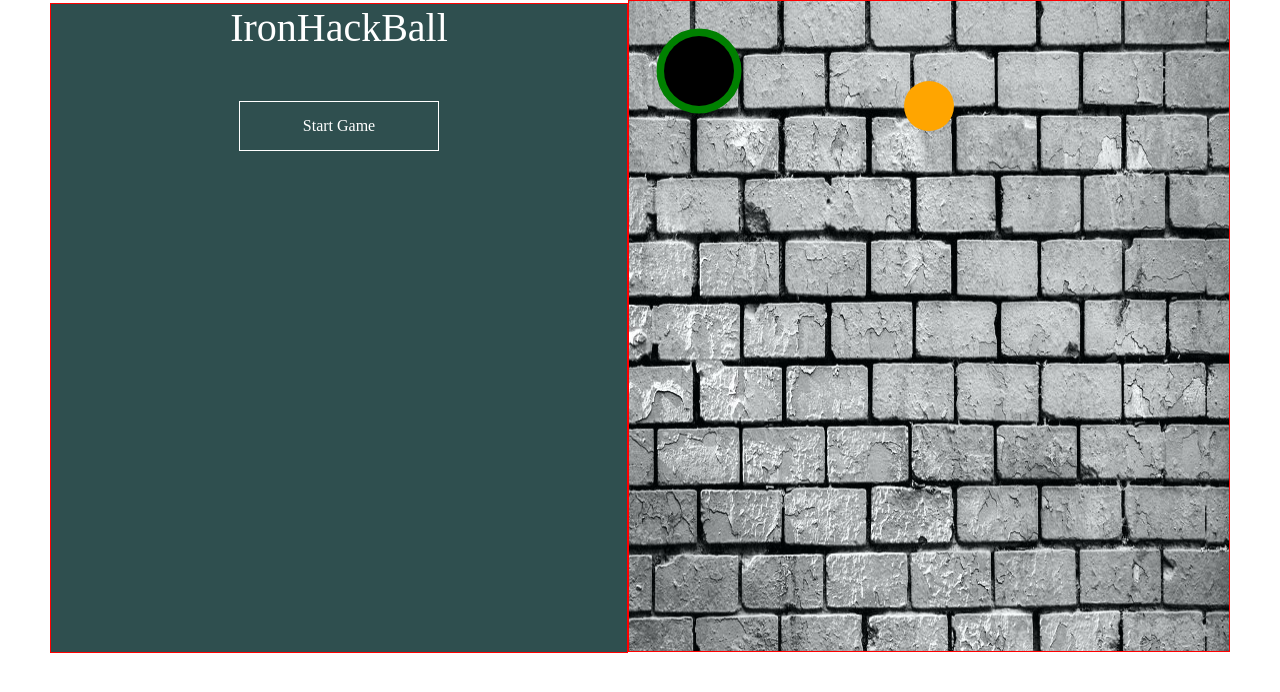
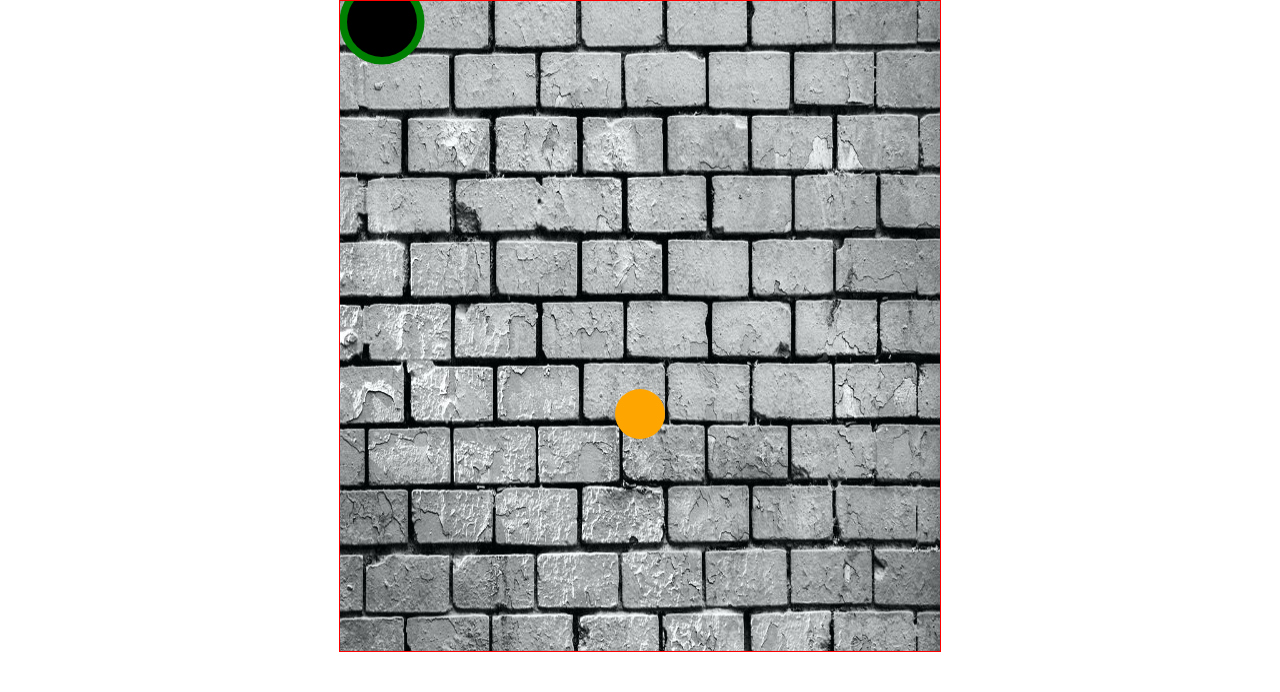
Before and after one commit to PatriciaDelgado/iron-ball-hack, a plain HTML site: page index.html in a window 1280 px wide. Both pictures are taken after a click on the element "Start Game". Drawn offline with Linux system fonts and the light colour scheme.

Commit message:
start function game with button fixed

```diff
--- a/css/style.css
+++ b/css/style.css
@@ -8,7 +8,7 @@ div{
 .MainGame{
   padding: 0 50px;
   display: flex;
-  justify-content: space-between;
+  justify-content: center;
   align-items: center;
   color: white;
   text-align: center;
@@ -58,3 +58,9 @@ div{
 .GameOver__active{
   display: block;
 }
+.hide{
+  display: none;
+}
+.show{
+  display: block;
+}
--- a/index.html
+++ b/index.html
@@ -9,11 +9,11 @@
 </head>
 <body>
   <div class="MainGame">
-    <div class="MainGame__start">
+    <div class="MainGame__start" id="GameStartBg">
         <div class="MainGame__start-title">IronHackBall</div>
-        <div class="MainGame__start-button" onclick="startGame()">Start Game</div>
+        <div class="MainGame__start-button" id="startButton" onclick="startGame()">Start Game</div>
     </div>
-    <div class="MainGame__game">
+    <div class="MainGame__game hide" id="myGameBg">
         <canvas id="canvas"></canvas>
         <div class="GameOver" id="GameOver">
           Oops, has perdido!
--- a/js/game.js
+++ b/js/game.js
@@ -8,11 +8,10 @@ function Game(){
   this.ball = new Ball(this.ctx);
 }
 var myHoles = [];
-/* myHoles.push(new Hole(this.ctx) );
    for (i = 0; i < 10; i++) {
-    this.hole.draw();
+    myHoles.push(new Hole(this.ctx, this.x, this.y));
   }
-  console.log(myHoles);*/
+  console.log(myHoles);
 
 Game.prototype.update = function() {
   this.background.draw()
@@ -21,8 +20,6 @@ Game.prototype.update = function() {
   this.ball.draw();
   this.hole.collision(this.ball);
 }
-
-
 
 
 /*
--- a/js/hole.js
+++ b/js/hole.js
@@ -1,10 +1,10 @@
 
-function Hole(ctx){
+function Hole(ctx, x, y){
   this.ctx = ctx;
   this.radio = 35;
-  this.x = this.radio*2;
-  this.y = this.radio*2;
-  //this.height = 50;
+  this.x = Math.floor(Math.random() * (this.radio * 2));
+  this.y = Math.floor(Math.random() * (this.radio * 2))
+  //this.y = this.radio*2;
   this.color = 'black';
   this.good = true;
   this.bad = false;
--- a/js/main.js
+++ b/js/main.js
@@ -1,6 +1,16 @@
 window.onload = function(){
-  var game = new Game('canvas');
 
-  var interval = setInterval(game.update.bind(game), 1000/60);
+  document.getElementById("startButton").onclick = function() {
+    var gameBg = document.getElementById("myGameBg");
+    gameBg.classList.remove("hide");
 
+    var gameStartBg = document.getElementById("GameStartBg");
+    gameStartBg.classList.add("hide");
+    startGame();
+  };
+
+  function startGame() {
+    var game = new Game('canvas');
+    var interval = setInterval(game.update.bind(game), 1000/60);
+  }
 }
```
